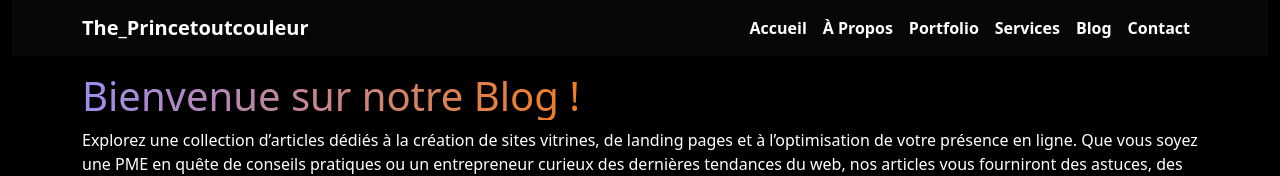
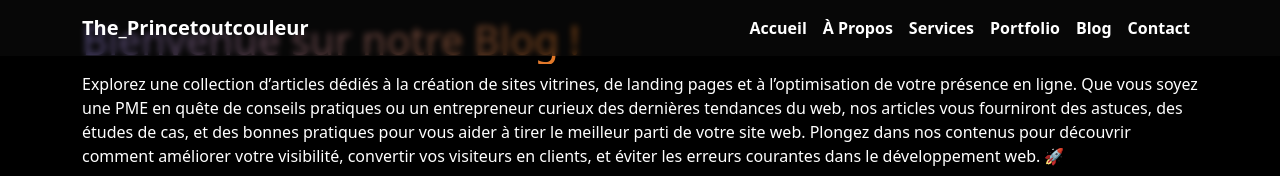
Before and after one commit to Princetoutcouleur/princetoutcouleur-business, a React (Create React App) app: page /blog in a window 1280 px wide. Shown: the top 176 px of the page. Built offline with nearby package versions, Linux system fonts and the light colour scheme; no server answers; the database is empty.

Commit message:
Fixing nav-item redirection

```diff
--- a/src/Components/Footer.js
+++ b/src/Components/Footer.js
@@ -12,7 +12,7 @@ const Footer = () => {
           </p>
         </div>
         <div>
-          <a href="#Navigation">
+          <a href="/#Header">
             <button className="btn btn-link border border-warning border-1 text-warning m-3 rounded-pill">
               Remonter
             </button>
--- a/src/Components/Navigation.js
+++ b/src/Components/Navigation.js
@@ -4,7 +4,7 @@ import { Link } from "react-router-dom";
 
 const Navigation = () => {
   return (
-    <nav id="Navigation" className="navbar navbar-expand-lg text-white">
+    <nav id="Navigation" className="navbar navbar-expand-lg text-white fixed-top">
       <div className="container">
         <a className="navbar-brand text-white fw-semibold" href="/">
           The_Princetoutcouleur
@@ -31,15 +31,15 @@ const Navigation = () => {
 
             <a
               className="nav-link fw-bold text-white text-capitalize"
-              href="#About"
+              href="/#About"
             >
               à propos
             </a>
-            <a className="nav-link fw-bold text-white" href="#Portfolio">
+            <a className="nav-link fw-bold text-white" href="/#Services">
+              Services
+            </a>
+            <a className="nav-link fw-bold text-white" href="/#Portfolio">
               Portfolio
-            </a>
-            <a className="nav-link fw-bold text-white" href="#Services">
-              Services
             </a>
             <Link
               to="/blog"
@@ -47,7 +47,7 @@ const Navigation = () => {
             >
               Blog
             </Link>
-            <a className="nav-link fw-bold text-white" href="#Contact">
+            <a className="nav-link fw-bold text-white" href="/#Contact">
               Contact
             </a>
           </div>
```
